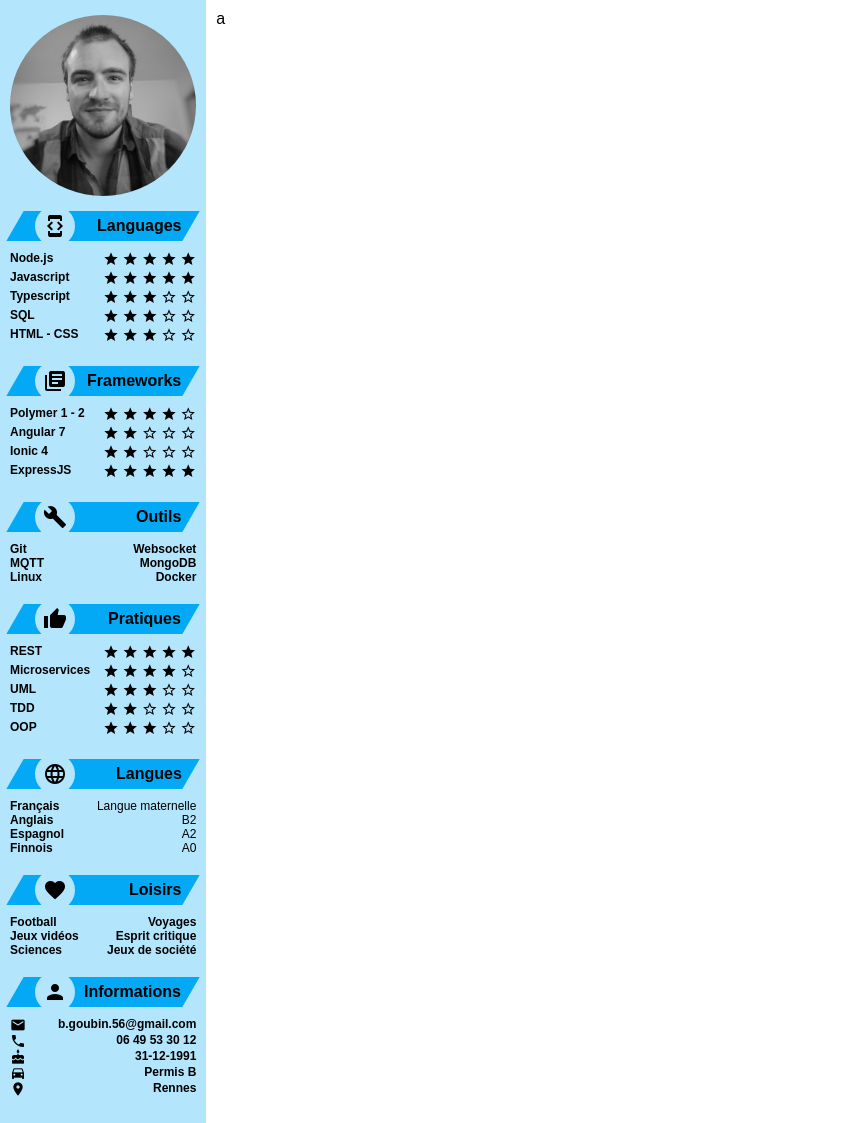
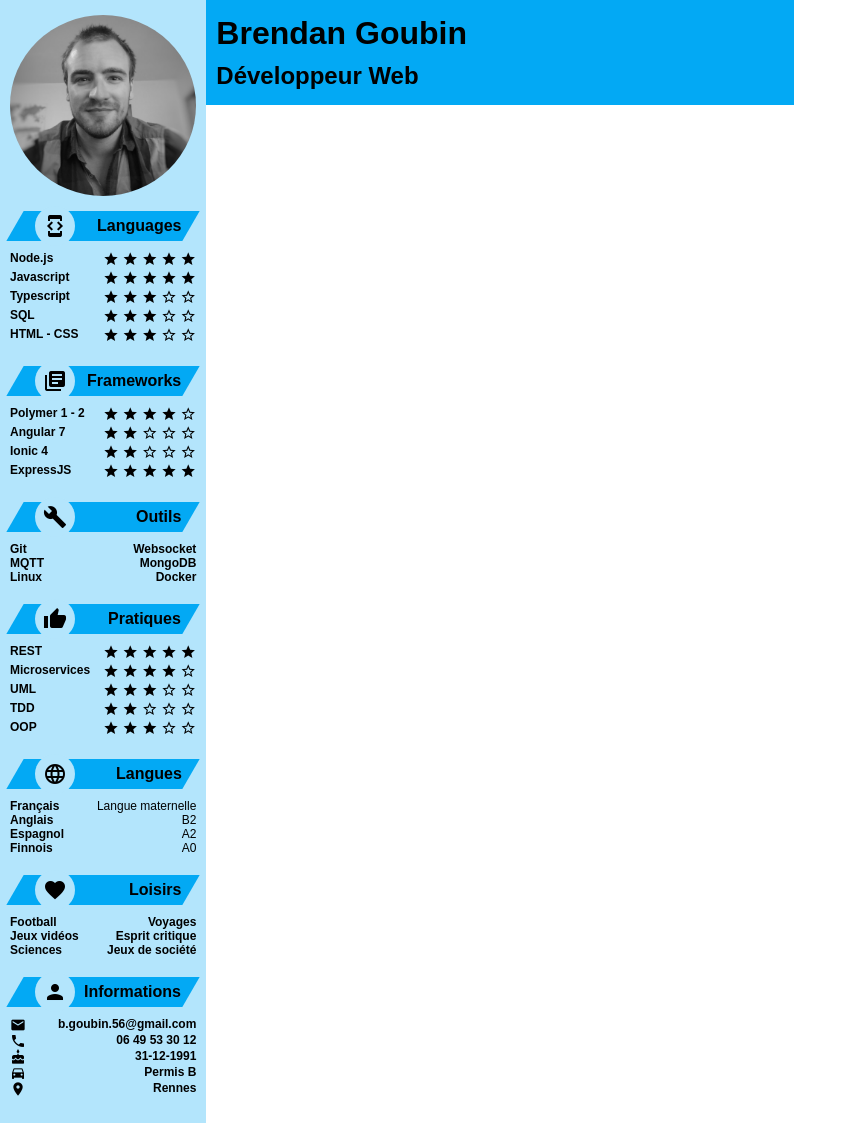
Before and after one commit to Billos/resume-old, a Jekyll site: the page built from index.md, in a window 1280 px wide. Shown: the whole page, without its empty margins (0-851 px from the left). Built offline with Jekyll 4.4.1, drawn with Linux system fonts in a browser that asks for light colours; some web fonts are replaced.

Commit message:
content now includes header (smaller) and experiences page

```diff
--- a/_includes/content.html
+++ b/_includes/content.html
@@ -1,3 +1,4 @@
 <content>
-	a
+	{% include header.html %}
+	{% include experiences.html %}
 </content>
--- /dev/null
+++ b/_includes/experiences.html
@@ -0,0 +1,2 @@
+<div id="experiences">
+</div>
--- a/_sass/_content.scss
+++ b/_sass/_content.scss
@@ -1,3 +1,9 @@
 content {
-	padding: $padding;
+	display: flex;
+	flex-grow: 1;
+	flex-direction: column;
+
+	div#experiences {
+		padding: $padding;
+	}
 }
--- a/_sass/_header.scss
+++ b/_sass/_header.scss
@@ -1,29 +1,12 @@
 header {
-	// Position
-	position: relative;
-	height: 200px;
+	width: 100%;
+	background-color: $primary-color;
+	display: flex;
+	flex-direction: column;
+	padding: $padding;
 
-	// Colors
-	background-color: $primary-color;
-
-	// Flex
-	display: flex;
-	flex-direction: row;
-	justify-content: space-between;
-
-
-	div#profile{
-		height: 100%;
-		width: 22%;
-		padding: 10px;
-		img {
-			height: 100%;
-			width: 100%;
-			border-radius: 50%;
-		}
-	}
-	div#content {
-		flex-grow: 1;
-		padding: $padding;
+	h1, h2 {
+		margin-top: 5px;
+		margin-bottom: 5px;
 	}
 }
```
